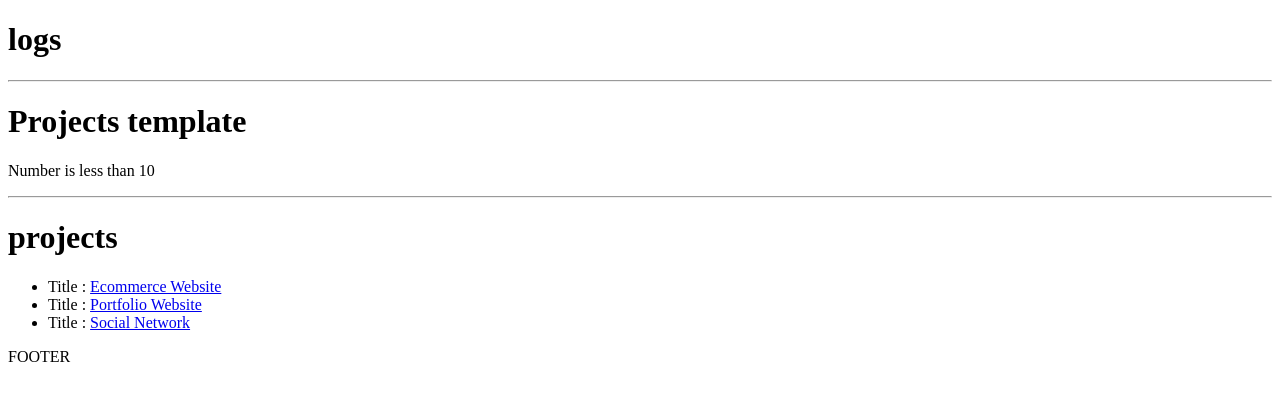
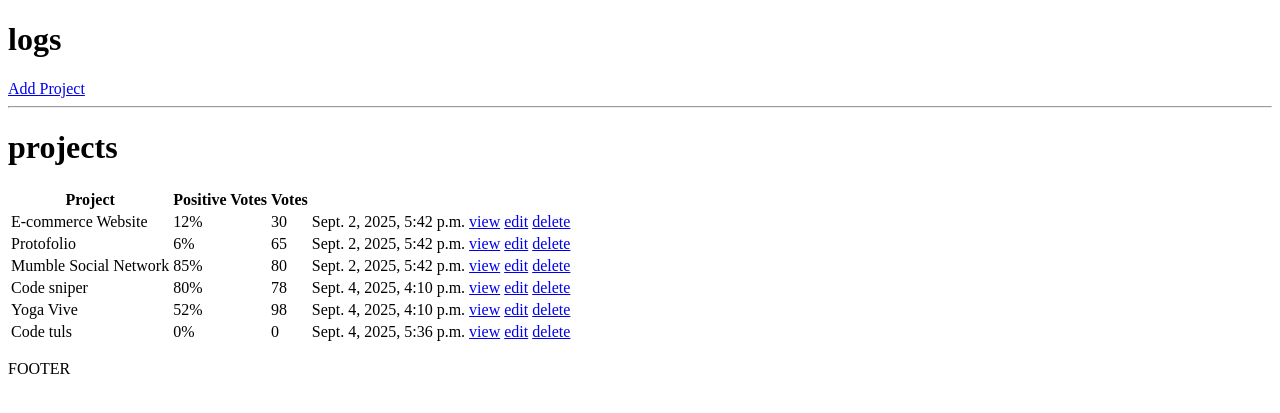
Before and after one commit to 7b809/practice-react, a Django app: page / in a window 1280 px wide. Shown: the top 413 px of the page. Run offline with Django 5.2, Linux system fonts and the light colour scheme; data comes from the database, SQL or seed files in the repository; both versions use the stored data as it was after the commit.

Commit message:
topics completed upto CRUD operations - next static files.

```diff
--- a/projects/templates/projects/projects.html
+++ b/projects/templates/projects/projects.html
@@ -2,18 +2,30 @@
 
 {% block content %}
 
-<h1> Projects template</h1>
-{%if number > 10 %}
-<p>Number is greather than 10</p>
-{%else%}
-<p>Number is less than 10</p>
-{% endif %}
+<h1>projects</h1>
 
-<hr>
-<h1>projects</h1>
-<ul>
+<table>
+    <tr>
+        <!-- <th>ID</th> -->
+        <th>Project</th>
+        <th>Positive Votes</th>
+        <th>Votes</th>
+        <th></th>
+        <th></th>
+    </tr>
     {% for project in projects %}
-    <li>Title : <a href="/{% url 'project' project.id %}>">{{project.title}} </a> </li>
+    <tr>
+        <!-- <td>{{project.id}}</td> -->
+        <td>{{project.title}}</td>
+        <td>{{project.vote_total}}%</td>
+        <td>{{project.vote_ratio}}</td>
+        <td>{{project.created}}</td>
+        <td> <a href="{% url 'project' project.id %}">view</a></td>
+        <td> <a href="{% url 'update-project' project.id %}">edit</a></td>
+        <td> <a href="{% url 'delete-project' project.id %}">delete</a></td>
+    </tr>
     {%endfor%}
-</ul>
+
+</table>
+
 {% endblock content %}
--- a/projects/urls.py
+++ b/projects/urls.py
@@ -2,9 +2,11 @@ from django.urls import path
 from . import views
 
 urlpatterns = [
-    path('',views.projects,name='projects'),
-    #path('project/<int:pk>',project,name='project')
+    path('', views.projects, name='projects'),
+    path('project/<str:pk>/', views.project, name='project'),
+    path('create-project/', views.createProject, name='create-project'),  # ✅ fixed
+    path('update-project/<str:pk>', views.updateProject, name='update-project'),  # ✅ fixed
 
-    path('project/<str:pk>/',views.project,name='project')
+    path('delete-project/<str:pk>', views.deleteProject, name='delete-project'),  # ✅ fixed
 
 ]
--- a/projects/views.py
+++ b/projects/views.py
@@ -1,35 +1,49 @@
-from django.shortcuts import render
+from django.shortcuts import render,redirect
+from .models import Project
+from .forms import ProjectForm
 
-# Create your views here.
-from django.http import HttpResponse
 
-projectsList = [
-    {
-        'id': '1',
-        'title': 'Ecommerce Website',
-        'description': 'Fully functional ecommerce website'
-    },
-    {
-        'id': '2',
-        'title': 'Portfolio Website',
-        'description': 'A personal website to write articles and display work'
-    },
-    {
-        'id': '3',
-        'title': 'Social Network',
-        'description': 'An open source project built by the community'
-    }
-]
 def projects(request):
-    page=' projects page'
-    num = 10
-    context ={'page':page,'number':num,'projects':projectsList}
+    projects = Project.objects.all()
+    context = {'projects': projects}
+    return render(request, 'projects/projects.html', context)
 
-    return  render(request,'projects/projects.html',context)
+def project(request, pk):
+    projectObj = Project.objects.get(id=pk)
+    tags = projectObj.tags.all()
+    return render(request, 'projects/single-project.html', {'project': projectObj,'tags':tags})
 
-def project(request,pk):
-    projectObj=None
-    for i in projectsList:
-        if i['id'] == pk:
-            projectObj = i
-    return render(request,'projects/single-project.html',{'project':projectObj})
+
+def createProject(request):
+    form = ProjectForm()
+
+    if request.method == 'POST':
+        form = ProjectForm(request.POST)
+        if form.is_valid():
+            form.save()
+            return redirect('projects')
+    context = {'form':form}
+    return render(request,'projects/project_form.html',context)
+
+
+def updateProject(request,pk):
+    project = Project.objects.get(id=pk)
+    form = ProjectForm(instance=project)
+
+    if request.method == 'POST':
+        form = ProjectForm(request.POST,instance=project)
+        if form.is_valid():
+            form.save()
+            return redirect('projects')
+    context = {'form':form}
+    return render(request,'projects/project_form.html',context)
+
+
+def deleteProject(request,pk):
+    project = Project.objects.get(id=pk)
+    if request.method == 'POST':
+        project.delete()
+        return redirect('projects')
+
+    context = {'object':project}
+    return render(request,'projects/delete_template.html',context)
--- a/templates/navbar.html
+++ b/templates/navbar.html
@@ -1,2 +1,3 @@
 <h1>logs</h1>
+<a href="{% url 'create-project' %}"> Add Project</a>
 <hr>
```
Also changed, not shown: projects/forms.py (added, +9 -0 lines), projects/templates/projects/delete_template.html (added, +12 -0 lines), projects/templates/projects/project_form.html (added, +13 -0 lines), projects/templates/projects/single-project.html (+8 -4 lines), db.sqlite3.
